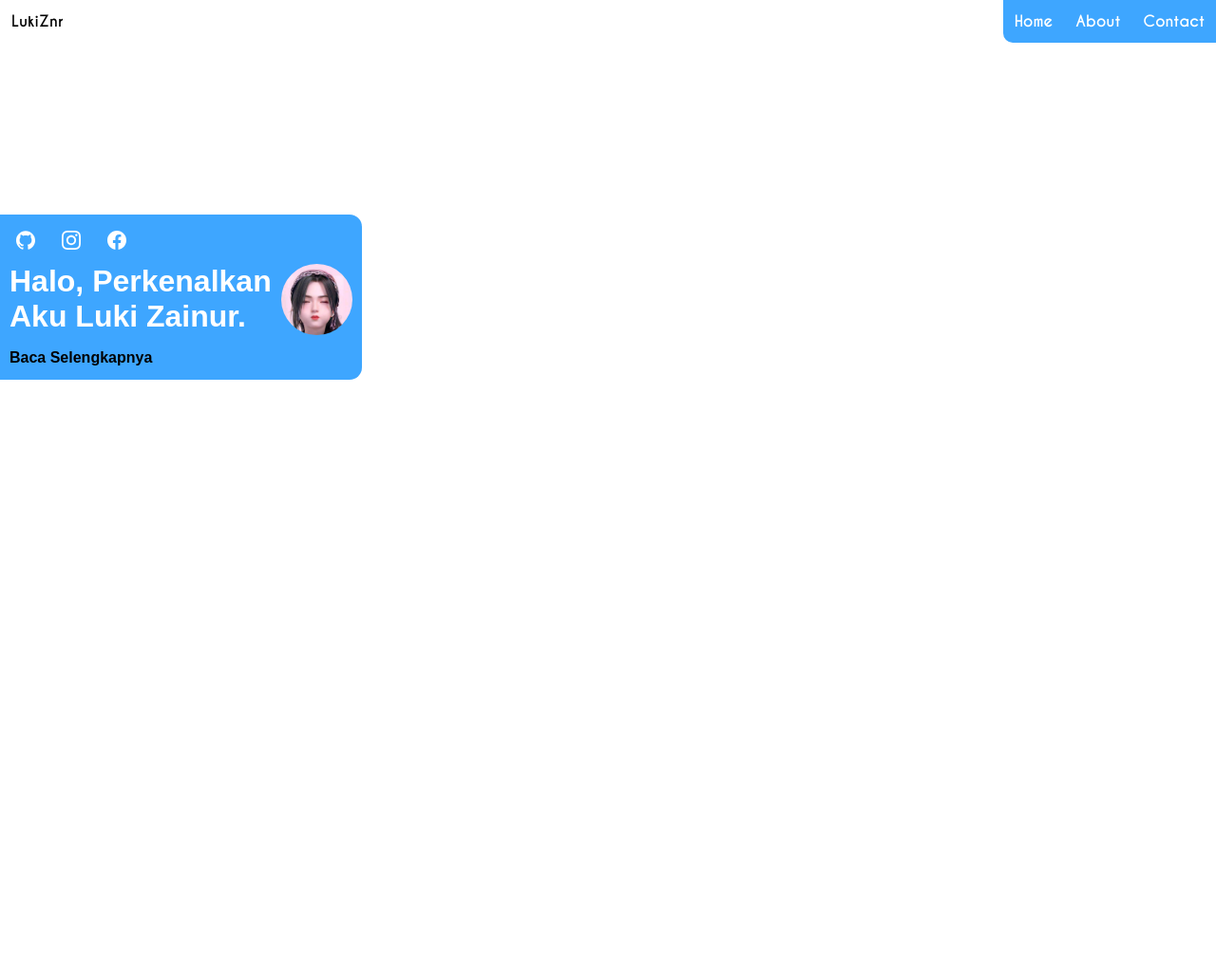
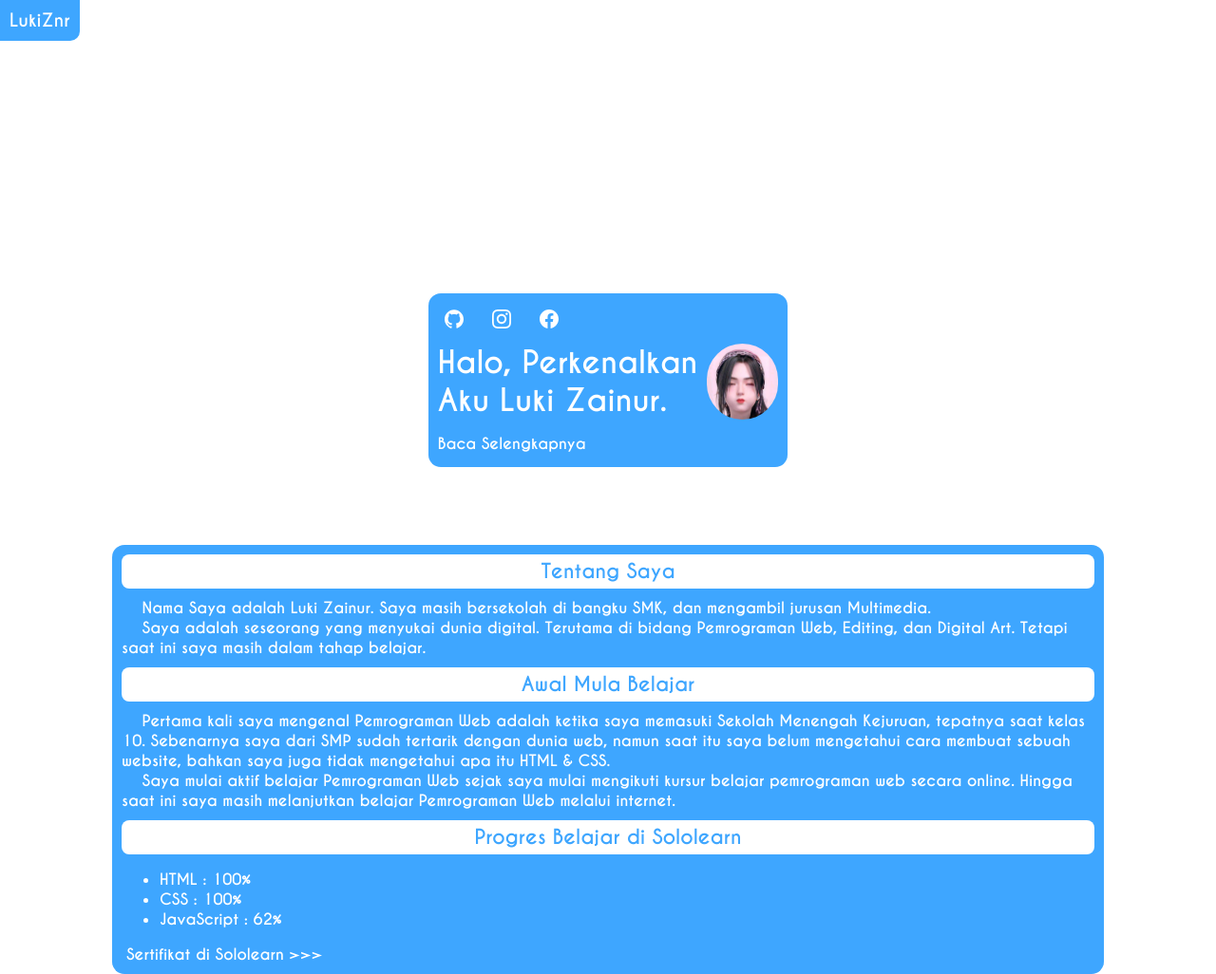
Before and after one commit to lukiznr/lukiznr.github.io, a PHP site: page / in a window 1280 px wide. Shown: the whole page at 95% size. Before the commit the page ends 400 px from the top, so only its background shows below. Run offline with PHP 8.4, Linux system fonts and the light colour scheme.

Commit message:
Add files via upload

```diff
--- a/index.html
+++ b/index.html
@@ -9,19 +9,13 @@
     <meta property="og:image" content="img/opengraph.jpg">
     <meta property="og:type" content="website" />
     <meta property="og:image:type" content="image/jpeg">
-    <meta property="og:image:width" content="300">
-    <meta property="og:image:height" content="300">
-    <meta property="og:url" content="https://lukiznr.github.io/">
+    <meta property="og:image:width" content="299">
+    <meta property="og:image:height" content="299">
     <link href="style.css" rel="stylesheet">
 </head>
 <body>
-    <a href="#" class="icon">LukiZnr</a>
-    <nav class="nav">
-        <a href="#" class="left">Home</a>
-        <a href="#" class="center">About</a>
-        <a href="contact/index.php">Contact</a>
-    </nav>
-    <div class="blank"></div>
+    <h3 class="icon">LukiZnr</h3>
+    <div class="intro">
         <div class="greeting">
             <a href="https://github.com/lukiznr" target="_blank" rel="noopener noreferrer">
                 <svg class="github" role="img" viewBox="0 0 24 24" xmlns="http://www.w3.org/2000/svg" fill="#000000">
@@ -47,9 +41,33 @@
                 </div>
                 <img src="img/kucing.jpg" alt="Icon" class="kucing" />
             </div>
-        <a class="readmore" href="/about.html">
+            <a class="readmore" href="#content">
                 Baca Selengkapnya
             </a>
         </div>
+    </div>
+    <div class="content" id="content">
+        <div class="biodata">
+            <div class="title">
+                Tentang Saya
+            </div>
+            &emsp;&nbsp;Nama Saya adalah Luki Zainur. Saya masih bersekolah di bangku SMK, dan mengambil jurusan Multimedia.<br />
+            &emsp;&nbsp;Saya adalah seseorang yang menyukai dunia digital. Terutama di bidang Pemrograman Web, Editing, dan Digital Art. Tetapi saat ini saya masih dalam tahap belajar.
+            <div class="title">
+                Awal Mula Belajar
+            </div>
+            &emsp;&nbsp;Pertama kali saya mengenal Pemrograman Web adalah ketika saya memasuki Sekolah Menengah Kejuruan, tepatnya saat kelas 10. Sebenarnya saya dari SMP sudah tertarik dengan dunia web, namun saat itu saya belum mengetahui cara membuat sebuah website, bahkan saya juga tidak mengetahui apa itu HTML & CSS.<br />
+            &emsp;&nbsp;Saya mulai aktif belajar Pemrograman Web sejak saya mulai mengikuti kursur belajar pemrograman web secara online. Hingga saat ini saya masih melanjutkan belajar Pemrograman Web melalui internet.
+            <div class="title">
+                Progres Belajar di Sololearn
+            </div>
+            <ul>
+                <li>HTML : 100%</li>
+                <li>CSS : 100%</li>
+                <li>JavaScript : 62%</li>
+            </ul>
+            <a href="sertifikat">Sertifikat di Sololearn >>></a>
+        </div>
+    </div>
 </body>
 </html>
--- a/style.css
+++ b/style.css
@@ -1,59 +1,42 @@
 html, body {
+    scroll-behavior: smooth;
     width: 100%;
     margin: 0px;
     color: black;
+    font-family: font;
+}
+@font-face {
+    font-family: font;
+    src: url(font.ttf);
+}
+
+a {
+    text-decoration: none;
+}
+/*-Page 1-*/
+.intro {
+    display: flex;
+    justify-content: center;
+    align-items: center;
+    height: 100vh;
 }
 .dark-mode {
     background-color: black;
     color: white;
 }
-@font-face {
-    font-family: font;
-    src: url(font.ttf);
-}
-a {
-    text-decoration: none;
-}
-.nav {
+.icon {
+    position: fixed;
+    margin: 0 auto;
+    padding: 10px;
     background-color: #3EA6FF;
-    right: 0;
-    position: fixed;
-    border-radius: 0 0 0 10px;
-}
-.nav a {
-    float: left;
-    font-family: font;
-    padding: 12px;
-    color: white;
-}
-.nav a:hover {
-    background-color: black;
-}
-.nav .left {
-    border-radius: 0 0 0 10px;
-}
-.icon {
-    background-color: #3EA6FF;
-    font-family: font;
-    padding: 12px;
-    color: #212121;
-    position: fixed;
     border-radius: 0 0 10px 0;
     color: white;
 }
-.icon:hover {
-    color: black;
-    background-color: white;
-}
-.blank {
-    height: 30px;
-}
 .greeting {
-    font-family: Sans-Serif;
-    border-radius: 0 13px 13px 0;
+    font-family: font;
+    border-radius: 13px;
     font-size: 2em;
     background-color: #3EA6FF;
-    bottom: 50%;
     position: absolute;
     padding: 10px;
     display: block;
@@ -81,10 +64,10 @@ a {
 }
 .greeting .readmore {
     font-size: 0.5em;
-    color: black;
+    color: white;
 }
 .greeting .readmore:hover {
-    color: white;
+    color: black;
 }
 .kucing {
     width: 75px;
@@ -94,39 +77,41 @@ a {
 .textimg {
     display: flex;
 }
-<--about-->
+/*Page 2*/
 .content {
     width: 100%;
+    height: 100%;
+    justify-content: center;
+    align-items: center;
+    display: flex;
 }
-.content p {
-    padding-left: 5%;
-    padding-right: 5%;
-}
-.content .title {
-    font-family: Sans-Serif;
-
-    font-size: 2em;
+.biodata {
+    width: 80%;
+    padding-bottom: 10px;
+    padding-left: 10px;
+    padding-right: 10px;
+    border-radius: 13px;
     background-color: #3EA6FF;
-    padding: 10px;
+    position: absolute;
+    display: block;
     font-weight: bold;
     color: white;
 }
-.foto {
-    width: 90%;
-    margin-left: 5%;
-    margin-right: 5%;
-    margin-top: 2%;
+.biodata .title {
+    font-size: 1.3em;
+    padding: 5px;
+    margin-bottom: 10px;
+    margin-top: 10px;
+    border-radius: 8px;
+    justify-content: center;
+    align-items: center;
+    display: flex;
+    color: #3EA6FF;
+    background-color: white;
     text-align: center;
-    border: 0px solid white;
+}
+.biodata a {
+    color: white;
+    padding: 5px;
     border-radius: 5px;
 }
-.foto1 {
-    cursor: wait;
-    padding-top: 2%;
-    padding-left: 42%;
-    padding-right: 42%;
-    width: 16%;
-    text-align: center;
-    border: 0px solid white;
-    border-radius: 5px;
-}
```
Lines whose indentation alone changed are shown as unchanged.
